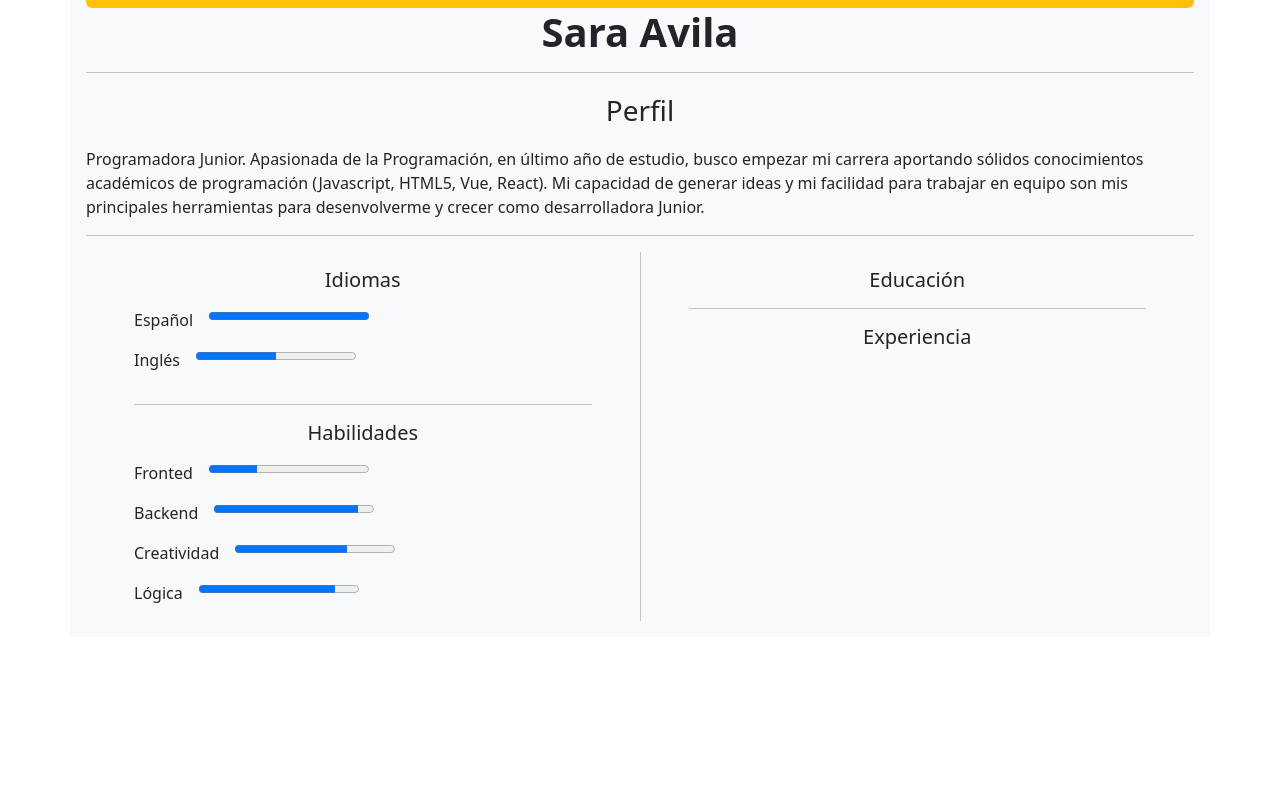
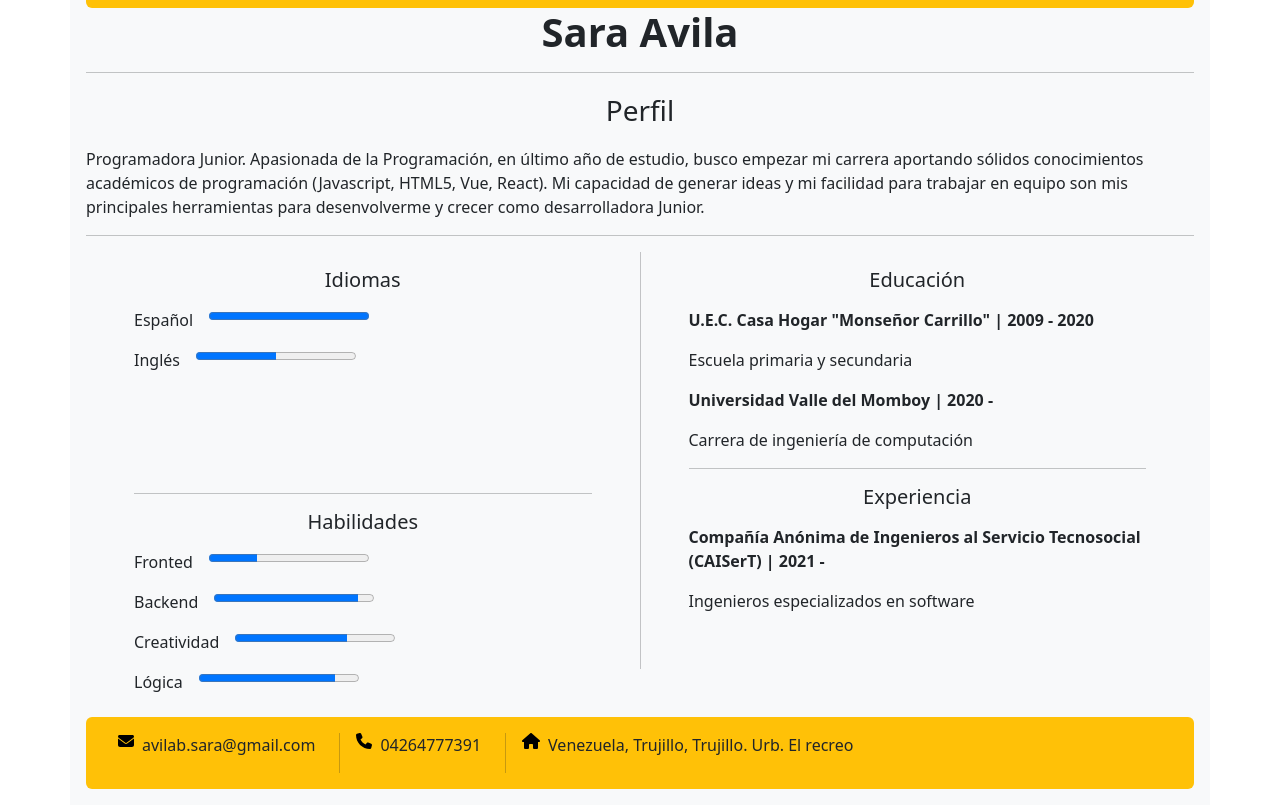
Before and after one commit to Raulscj/Sheet_of_life, a React (Vite) app in the folder sheetOfLife/: page /Sara in a window 1280 px wide. Shown: the part 412-1217 px from the top of the page. Before the commit the page ends 1049 px from the top, so only its background shows below. Built offline with nearby package versions, Linux system fonts and the light colour scheme.

Commit message:
Terminada hoja de vida Sara

```diff
--- a/sheetOfLife/src/Sara.jsx
+++ b/sheetOfLife/src/Sara.jsx
@@ -28,7 +28,7 @@ Mi capacidad de generar ideas y mi facilidad para trabajar en equipo son mis pri
       <hr className="bg-dark"/>
       <div className="d-flex">
         <div className="w-50">
-          <div>
+          <div className="h-50">
             <h5 className="text-center m-3">Idiomas</h5>
             <div className="d-flex">
               <p className="ms-5 me-3">Español</p>
@@ -40,7 +40,7 @@ Mi capacidad de generar ideas y mi facilidad para trabajar en equipo son mis pri
             </div>
           </div>
           <hr className="bg-dark mx-5"/>
-          <div>
+          <div className="pb-5">
             <h5 className="text-center m-3">Habilidades</h5>
             <div className="d-flex">
               <p className="ms-5 me-3">Fronted</p>
@@ -60,15 +60,43 @@ Mi capacidad de generar ideas y mi facilidad para trabajar en equipo son mis pri
             </div>
           </div>
         </div>
-        <div class="vr"></div>
+        <div className="vr"></div>
         <div className="w-50">
           <div>
             <h5 className="text-center m-3">Educación</h5>
+            <div>
+              <p className="ms-5 fw-bold">U.E.C. Casa Hogar "Monseñor Carrillo" | 2009 - 2020</p>
+              <p className="ms-5">Escuela primaria y secundaria</p>
+            </div>
+            <div>
+              <p className="ms-5 fw-bold">Universidad Valle del Momboy | 2020 - </p>
+              <p className="ms-5">Carrera de ingeniería de computación</p>
+            </div>
           </div>
           <hr className="bg-dark mx-5"/>
           <div>
             <h5 className="text-center m-3">Experiencia</h5>
+            <div>
+              <p className="ms-5 fw-bold">Compañía Anónima de Ingenieros al Servicio Tecnosocial (CAISerT) | 2021 - </p>
+              <p className="ms-5">Ingenieros especializados en software</p>
+            </div>
           </div>
+        </div>
+      </div>
+      <div className="bg-warning rounded p-3 mt-5 d-flex">
+        <div className="px-3 d-flex">
+          <svg xmlns="http://www.w3.org/2000/svg" height="1em" viewBox="0 0 512 512"><path d="M48 64C21.5 64 0 85.5 0 112c0 15.1 7.1 29.3 19.2 38.4L236.8 313.6c11.4 8.5 27 8.5 38.4 0L492.8 150.4c12.1-9.1 19.2-23.3 19.2-38.4c0-26.5-21.5-48-48-48H48zM0 176V384c0 35.3 28.7 64 64 64H448c35.3 0 64-28.7 64-64V176L294.4 339.2c-22.8 17.1-54 17.1-76.8 0L0 176z"/></svg>
+          <p className="px-2">avilab.sara@gmail.com</p>
+        </div>
+        <div className="vr"></div>
+        <div className="px-3 d-flex">
+          <svg xmlns="http://www.w3.org/2000/svg" height="1em" viewBox="0 0 512 512"><path d="M164.9 24.6c-7.7-18.6-28-28.5-47.4-23.2l-88 24C12.1 30.2 0 46 0 64C0 311.4 200.6 512 448 512c18 0 33.8-12.1 38.6-29.5l24-88c5.3-19.4-4.6-39.7-23.2-47.4l-96-40c-16.3-6.8-35.2-2.1-46.3 11.6L304.7 368C234.3 334.7 177.3 277.7 144 207.3L193.3 167c13.7-11.2 18.4-30 11.6-46.3l-40-96z"/></svg>
+          <p className="px-2">04264777391</p>
+        </div>
+        <div className="vr"></div>
+        <div className="px-3 d-flex">
+          <svg xmlns="http://www.w3.org/2000/svg" height="1em" viewBox="0 0 576 512"><path d="M575.8 255.5c0 18-15 32.1-32 32.1h-32l.7 160.2c0 2.7-.2 5.4-.5 8.1V472c0 22.1-17.9 40-40 40H456c-1.1 0-2.2 0-3.3-.1c-1.4 .1-2.8 .1-4.2 .1H416 392c-22.1 0-40-17.9-40-40V448 384c0-17.7-14.3-32-32-32H256c-17.7 0-32 14.3-32 32v64 24c0 22.1-17.9 40-40 40H160 128.1c-1.5 0-3-.1-4.5-.2c-1.2 .1-2.4 .2-3.6 .2H104c-22.1 0-40-17.9-40-40V360c0-.9 0-1.9 .1-2.8V287.6H32c-18 0-32-14-32-32.1c0-9 3-17 10-24L266.4 8c7-7 15-8 22-8s15 2 21 7L564.8 231.5c8 7 12 15 11 24z"/></svg>
+          <p className="px-2">Venezuela, Trujillo, Trujillo. Urb. El recreo</p>
         </div>
       </div>
     </div>
```
